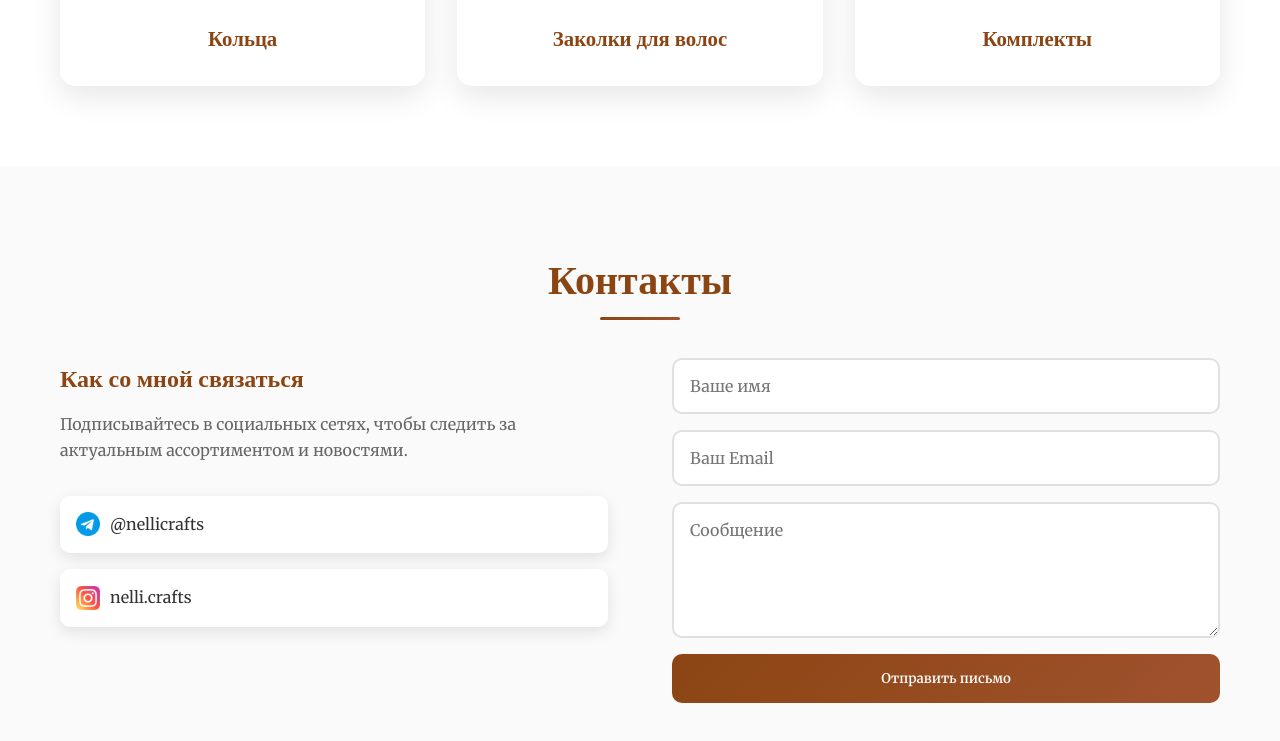
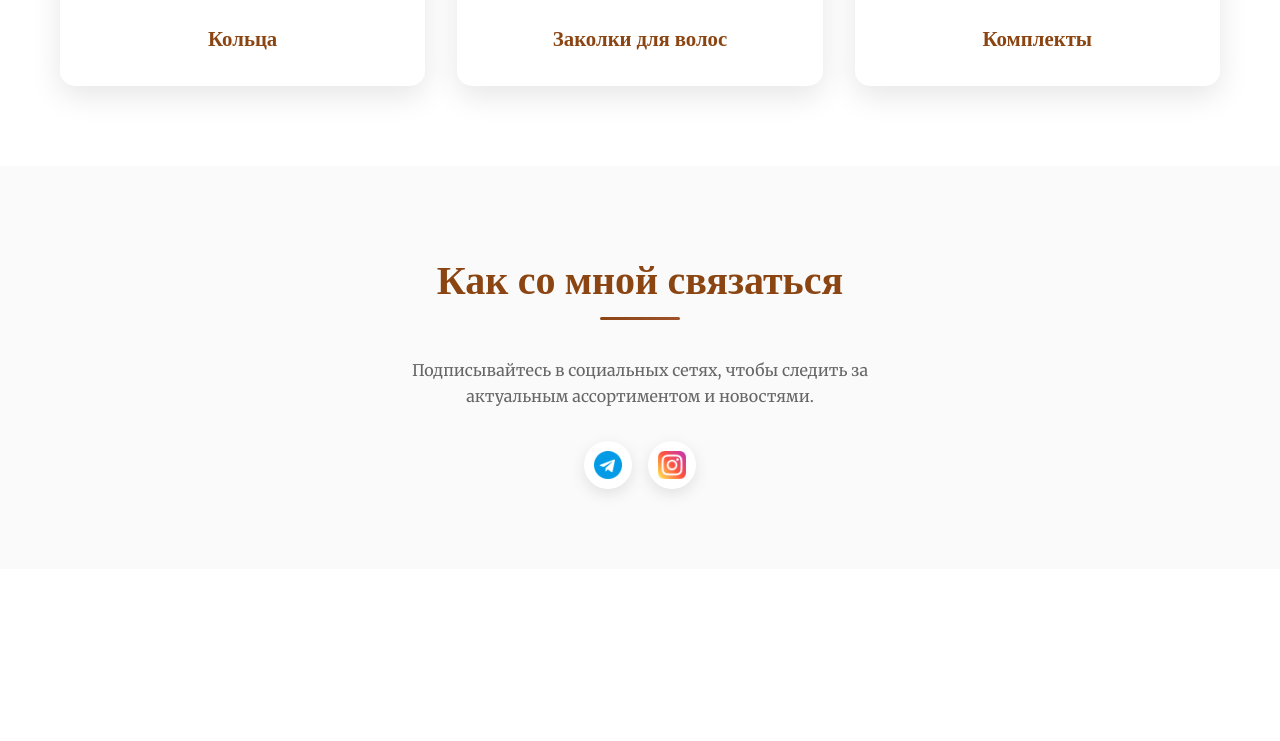
Before and after one commit to drkswg/nellicrafts.github.io, a plain HTML site: page index.html in a window 1280 px wide. Shown: the part 2514-3255 px from the top of the page. After the commit the page ends 3083 px from the top, so only its background shows below. Drawn offline with nearby package versions, Linux system fonts and the light colour scheme; a web font is replaced by a local one.

Commit message:
Smooth animation for contacts block

```diff
--- a/index.html
+++ b/index.html
@@ -92,29 +92,19 @@
     <!-- Contact Section -->
     <section id="contact" class="contact">
         <div class="container">
-            <h2 class="section-title slide-in">Контакты</h2>
+            <h2 class="section-title slide-in">Как со мной связаться</h2>
             <div class="contact-content">
-                <div class="contact-info slide-in-left">
-                    <h3>Как со мной связаться</h3>
-                    <p>Подписывайтесь в социальных сетях, чтобы следить за актуальным ассортиментом и новостями.</p>
-                    <div class="social-links">
+                <div class="contact-info">
+<!--                    <h3>Как со мной связаться</h3>-->
+                    <p class="fade-in-up">Подписывайтесь в социальных сетях, чтобы следить за актуальным ассортиментом и новостями.</p>
+                    <div class="social-links fade-in-up">
                         <a href="https://t.me/nellicrafts" target="_blank" class="social-link telegram">
                             <img src="assets/logos/telegram-icon.png" alt="Telegram">
-                            <span>@nellicrafts</span>
                         </a>
                         <a href="https://www.instagram.com/nelli.crafts" target="_blank" class="social-link instagram">
                             <img src="assets/logos/instagram-icon.png" alt="Instagram">
-                            <span>nelli.crafts</span>
                         </a>
                     </div>
-                </div>
-                <div class="contact-form slide-in-right">
-                    <form class="contact-form-element">
-                        <input type="text" placeholder="Ваше имя" required>
-                        <input type="email" placeholder="Ваш Email" required>
-                        <textarea placeholder="Сообщение" rows="5" required></textarea>
-                        <button type="submit" class="submit-btn">Отправить письмо</button>
-                    </form>
                 </div>
             </div>
         </div>
--- a/styles.css
+++ b/styles.css
@@ -300,9 +300,13 @@ section {
 }
 
 .contact-content {
-    display: grid;
-    grid-template-columns: 1fr 1fr;
-    gap: 4rem;
+    display: flex;
+    justify-content: center;
+    text-align: center;
+}
+
+.contact-info {
+    max-width: 500px;
 }
 
 .contact-info h3 {
@@ -320,21 +324,24 @@ section {
 
 .social-links {
     display: flex;
-    flex-direction: column;
+    flex-direction: row;
     gap: 1rem;
+    justify-content: center;
 }
 
 .social-link {
-    display: flex;
+    display: inline-flex;
     align-items: center;
-    gap: 10px;
-    padding: 1rem;
+    justify-content: center;
+    padding: 0.5rem;
     background: white;
-    border-radius: 10px;
+    border-radius: 50%;
     text-decoration: none;
     color: #333;
     transition: all 0.3s ease;
     box-shadow: 0 5px 15px rgba(0, 0, 0, 0.1);
+    width: 48px;
+    height: 48px;
 }
 
 .social-link:hover {
@@ -343,8 +350,8 @@ section {
 }
 
 .social-link img {
-    width: 24px;
-    height: 24px;
+    width: 28px;
+    height: 28px;
 }
 
 .telegram:hover {
```
